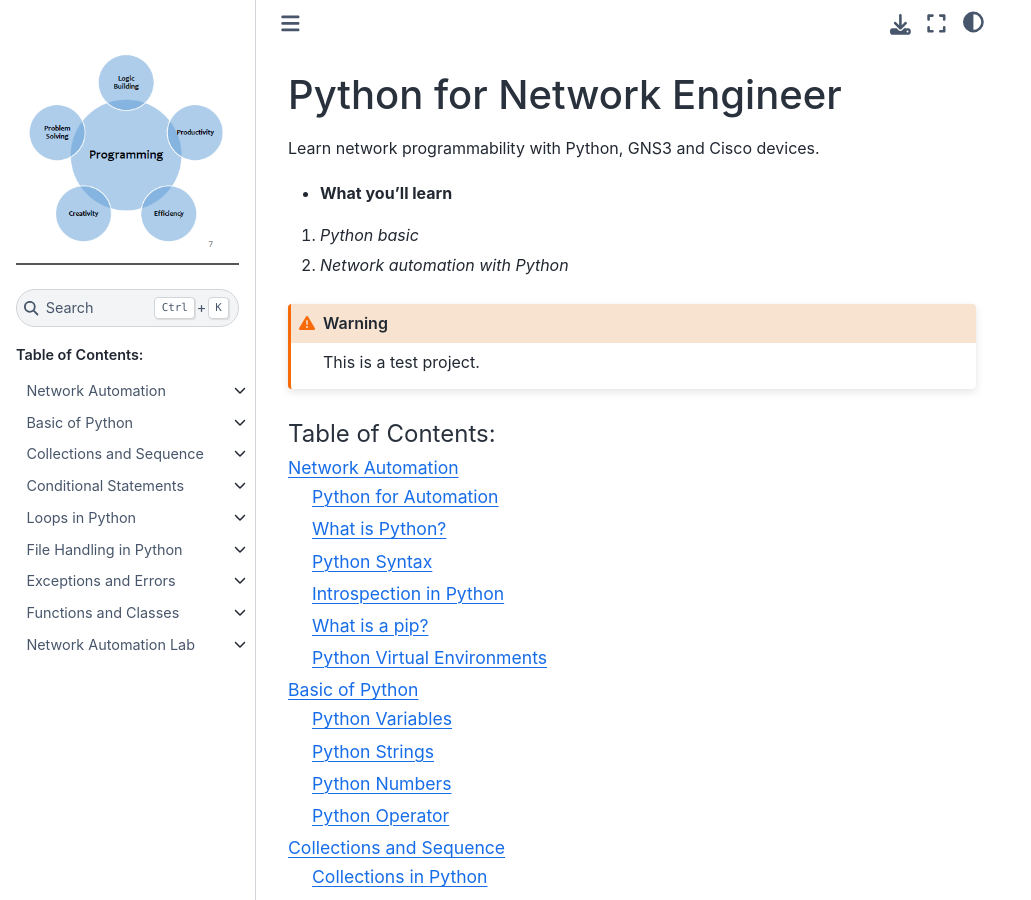
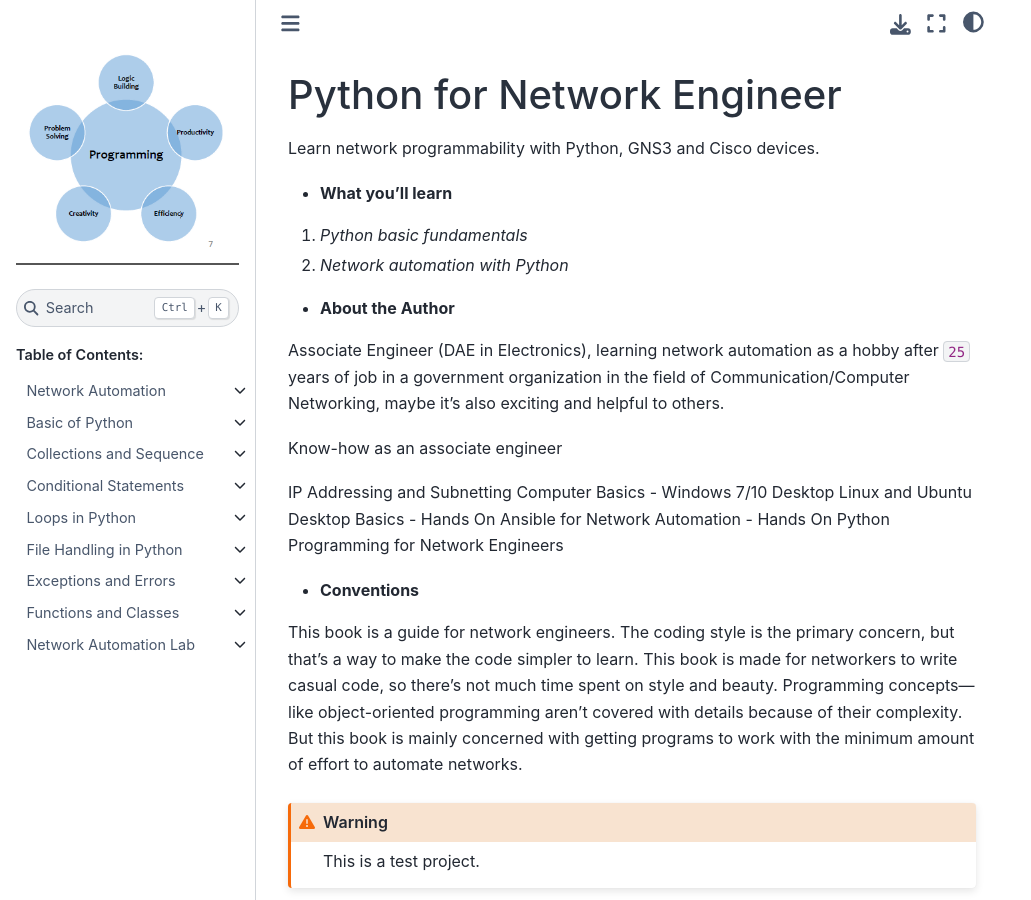
Before and after one commit to sydasif/python-book, a Sphinx documentation site: the page built from docs/source/index.md, in a window 1280 px wide and 900 px high. Shown: the whole window, without its empty margins (0-1031 px from the left). Built offline with Sphinx 7.4.7 and the Sphinx Book theme 1.1.4, drawn with Linux system fonts in a browser that asks for light colours.

Commit message:
update index

````diff
--- a/docs/source/index.md
+++ b/docs/source/index.md
@@ -4,8 +4,24 @@
 
 - **What you'll learn**
 
-1. *Python basic*
+1. *Python basic fundamentals*
 2. *Network automation with Python*
+
+- **About the Author**
+
+Associate Engineer (DAE in Electronics),  learning network automation as a hobby after `25` years of job in a government organization in the field of Communication/Computer Networking, maybe it’s also exciting and helpful to others.
+
+Know-how as an associate engineer
+
+IP Addressing and Subnetting
+Computer Basics - Windows 7/10 Desktop
+Linux and Ubuntu Desktop Basics - Hands On
+Ansible for Network Automation - Hands On
+Python Programming for Network Engineers
+
+- **Conventions**
+
+This book is a guide for network engineers. The coding style is the primary concern, but that’s a way to make the code simpler to learn. This book is made for networkers to write casual code, so there’s not much time spent on style and beauty. Programming concepts—like object-oriented programming aren’t covered with details because of their complexity. But this book is mainly concerned with getting programs to work with the minimum amount of effort to automate networks.
 
 ```{warning}
 This is a test project.
````
